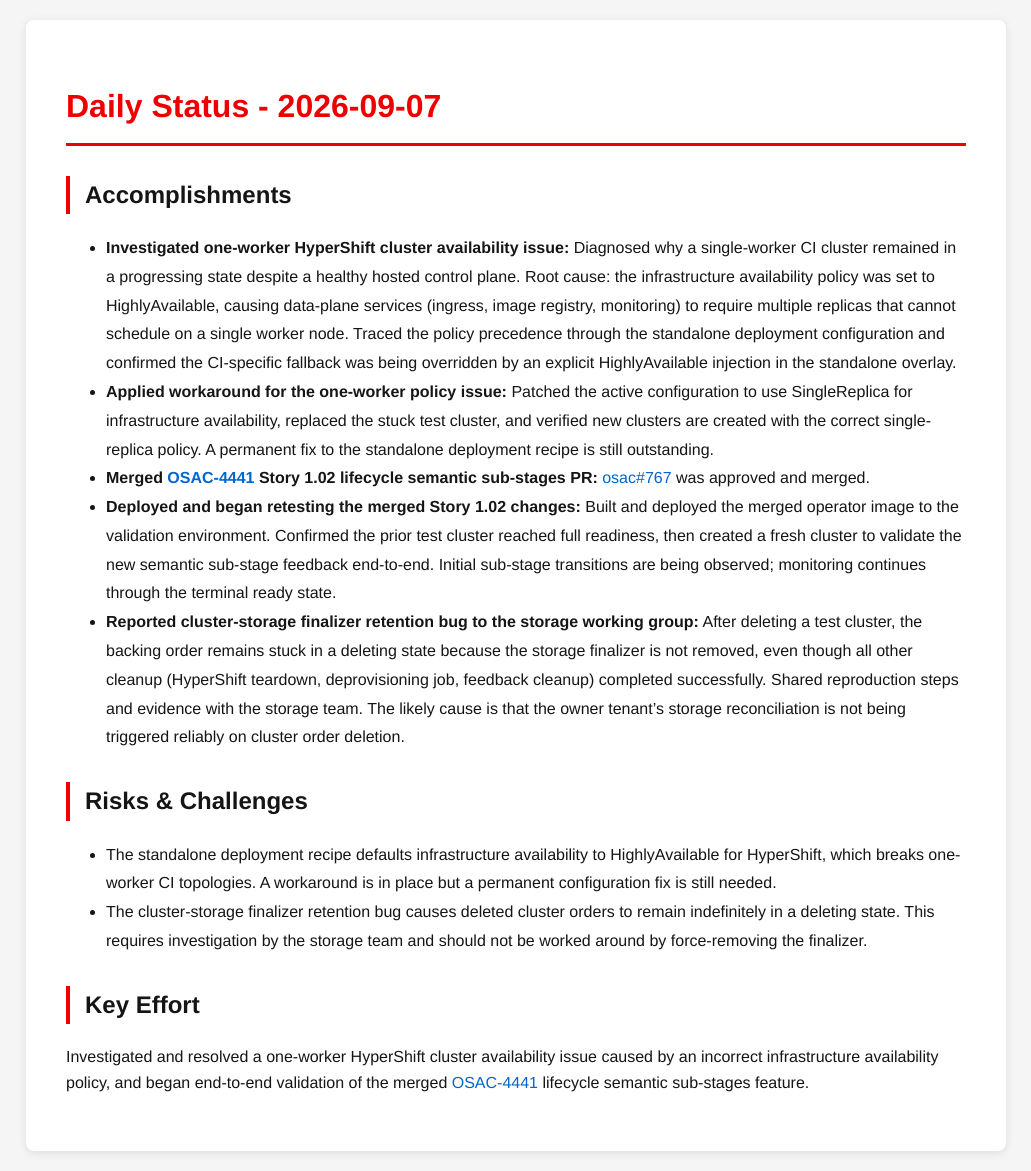
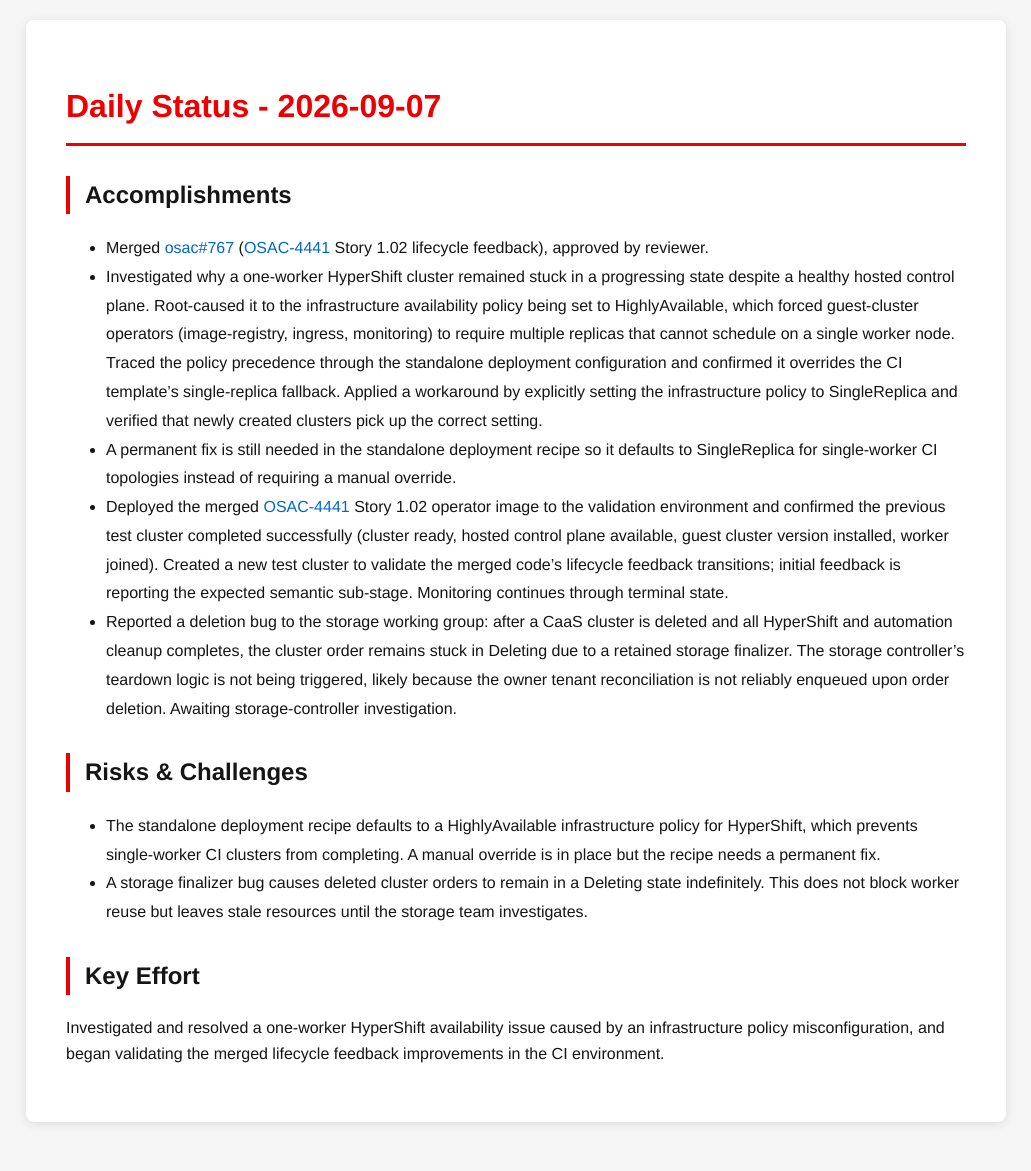
Before and after one commit to tzvatot/daily-status, a Jekyll site: the page built from 2026-09-07.md, in a window 1280 px wide. Shown: the whole page, without its empty margins (124-1155 px from the left). Built offline with Jekyll 4.4.1, drawn with Linux system fonts in a browser that asks for light colours; after the commit the page ends 1142 px from its top, so only the background shows below that.

Commit message:
Daily status update - 2026-09-07

```diff
--- a/2026-09-07.md
+++ b/2026-09-07.md
@@ -8,17 +8,17 @@ date: 2026-09-07
 
 ## Accomplishments
 
-- **Investigated one-worker HyperShift cluster availability issue:** Diagnosed why a single-worker CI cluster remained in a progressing state despite a healthy hosted control plane. Root cause: the infrastructure availability policy was set to HighlyAvailable, causing data-plane services (ingress, image registry, monitoring) to require multiple replicas that cannot schedule on a single worker node. Traced the policy precedence through the standalone deployment configuration and confirmed the CI-specific fallback was being overridden by an explicit HighlyAvailable injection in the standalone overlay.
-- **Applied workaround for the one-worker policy issue:** Patched the active configuration to use SingleReplica for infrastructure availability, replaced the stuck test cluster, and verified new clusters are created with the correct single-replica policy. A permanent fix to the standalone deployment recipe is still outstanding.
-- **Merged [OSAC-4441](https://redhat.atlassian.net/browse/OSAC-4441) Story 1.02 lifecycle semantic sub-stages PR:** [osac#767](https://github.com/osac-project/osac/pull/767) was approved and merged.
-- **Deployed and began retesting the merged Story 1.02 changes:** Built and deployed the merged operator image to the validation environment. Confirmed the prior test cluster reached full readiness, then created a fresh cluster to validate the new semantic sub-stage feedback end-to-end. Initial sub-stage transitions are being observed; monitoring continues through the terminal ready state.
-- **Reported cluster-storage finalizer retention bug to the storage working group:** After deleting a test cluster, the backing order remains stuck in a deleting state because the storage finalizer is not removed, even though all other cleanup (HyperShift teardown, deprovisioning job, feedback cleanup) completed successfully. Shared reproduction steps and evidence with the storage team. The likely cause is that the owner tenant's storage reconciliation is not being triggered reliably on cluster order deletion.
+- Merged [osac#767](https://github.com/osac-project/osac/pull/767) ([OSAC-4441](https://redhat.atlassian.net/browse/OSAC-4441) Story 1.02 lifecycle feedback), approved by reviewer.
+- Investigated why a one-worker HyperShift cluster remained stuck in a progressing state despite a healthy hosted control plane. Root-caused it to the infrastructure availability policy being set to HighlyAvailable, which forced guest-cluster operators (image-registry, ingress, monitoring) to require multiple replicas that cannot schedule on a single worker node. Traced the policy precedence through the standalone deployment configuration and confirmed it overrides the CI template's single-replica fallback. Applied a workaround by explicitly setting the infrastructure policy to SingleReplica and verified that newly created clusters pick up the correct setting.
+- A permanent fix is still needed in the standalone deployment recipe so it defaults to SingleReplica for single-worker CI topologies instead of requiring a manual override.
+- Deployed the merged [OSAC-4441](https://redhat.atlassian.net/browse/OSAC-4441) Story 1.02 operator image to the validation environment and confirmed the previous test cluster completed successfully (cluster ready, hosted control plane available, guest cluster version installed, worker joined). Created a new test cluster to validate the merged code's lifecycle feedback transitions; initial feedback is reporting the expected semantic sub-stage. Monitoring continues through terminal state.
+- Reported a deletion bug to the storage working group: after a CaaS cluster is deleted and all HyperShift and automation cleanup completes, the cluster order remains stuck in Deleting due to a retained storage finalizer. The storage controller's teardown logic is not being triggered, likely because the owner tenant reconciliation is not reliably enqueued upon order deletion. Awaiting storage-controller investigation.
 
 ## Risks & Challenges
 
-- The standalone deployment recipe defaults infrastructure availability to HighlyAvailable for HyperShift, which breaks one-worker CI topologies. A workaround is in place but a permanent configuration fix is still needed.
-- The cluster-storage finalizer retention bug causes deleted cluster orders to remain indefinitely in a deleting state. This requires investigation by the storage team and should not be worked around by force-removing the finalizer.
+- The standalone deployment recipe defaults to a HighlyAvailable infrastructure policy for HyperShift, which prevents single-worker CI clusters from completing. A manual override is in place but the recipe needs a permanent fix.
+- A storage finalizer bug causes deleted cluster orders to remain in a Deleting state indefinitely. This does not block worker reuse but leaves stale resources until the storage team investigates.
 
 ## Key Effort
 
-Investigated and resolved a one-worker HyperShift cluster availability issue caused by an incorrect infrastructure availability policy, and began end-to-end validation of the merged [OSAC-4441](https://redhat.atlassian.net/browse/OSAC-4441) lifecycle semantic sub-stages feature.
+Investigated and resolved a one-worker HyperShift availability issue caused by an infrastructure policy misconfiguration, and began validating the merged lifecycle feedback improvements in the CI environment.
```
